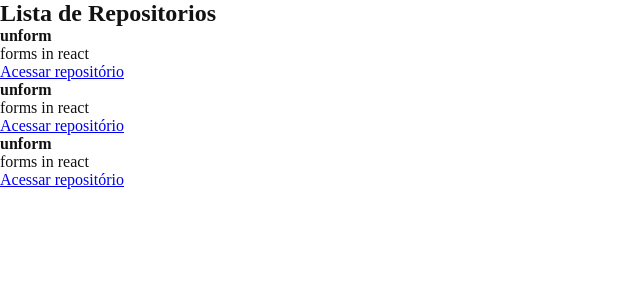
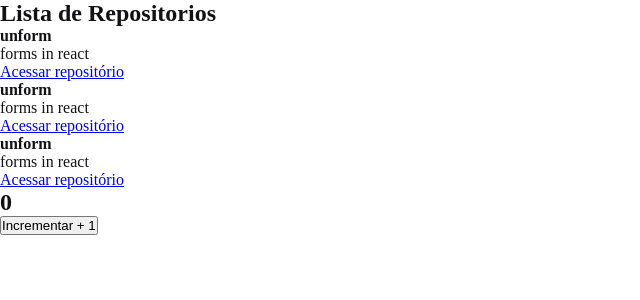
Before and after one commit to RenanTavaress/Github-Explorer-Ignite, a React app: page / in a window 1280 px wide. Shown: the top 300 px of the page, without its empty margins (0-640 px from the left). Built offline with nearby package versions, Linux system fonts and the light colour scheme.

Commit message:
Criando o componente de incrementar e instalando o refresh webpack plugin e configurando

```diff
--- a/package.json
+++ b/package.json
@@ -20,11 +20,13 @@
     "@babel/core": "^7.15.5",
     "@babel/preset-env": "^7.15.6",
     "@babel/preset-react": "^7.14.5",
+    "@pmmmwh/react-refresh-webpack-plugin": "^0.5.1",
     "babel-loader": "^8.2.2",
     "cross-env": "^7.0.3",
     "css-loader": "^6.3.0",
     "html-webpack-plugin": "^5.3.2",
     "node-sass": "^6.0.1",
+    "react-refresh": "^0.10.0",
     "sass-loader": "^12.1.0",
     "style-loader": "^3.3.0",
     "webpack": "^5.57.1",
--- a/src/App.jsx
+++ b/src/App.jsx
@@ -1,7 +1,13 @@
 import React from 'react'
+import { CountIncrement } from './components/CountIncrement'
 import { RepositoryList } from './components/RepositoryList'
 import './styles/global.scss'
 
 export function App(){
-   return <RepositoryList />
+   return (
+      <>
+      <RepositoryList />
+      <CountIncrement/>
+      </>
+   )
 }
--- /dev/null
+++ b/src/components/CountIncrement.jsx
@@ -0,0 +1,17 @@
+import React,{ useState } from "react"
+
+export function CountIncrement(){
+   const [counter, setCounter] = useState(0)
+
+   const increment = () => {
+      setCounter(counter + 1)
+   }
+
+   return (
+      <div>
+         <h2>{counter}</h2>
+
+         <button type="button" onClick={increment}>Incrementar + 1</button>
+      </div>
+   )
+}
--- a/webpack.config.js
+++ b/webpack.config.js
@@ -1,12 +1,13 @@
 const path = require('path')
 const HtmlWebpackPlugin = require('html-webpack-plugin')
+const RefreshWebpackPlugin = require('@pmmmwh/react-refresh-webpack-plugin')
 
 
-const iDevelopment = process.env.NODE_ENV !== 'production'
+const isDevelopment = process.env.NODE_ENV !== 'production'
 
 module.exports = {
-   mode: iDevelopment ? 'development' : 'production',
-   devtool: iDevelopment ?'eval-source-map': 'source-map',
+   mode: isDevelopment ? 'development' : 'production',
+   devtool: isDevelopment ?'eval-source-map': 'source-map',
    entry: path.resolve(__dirname, 'src', 'index.jsx'),
    output: {
       path: path.resolve(__dirname, 'dist'),
@@ -19,16 +20,24 @@
       static: path.join(__dirname, 'public')
    },
    plugins: [
+      isDevelopment && new RefreshWebpackPlugin(),
       new HtmlWebpackPlugin({
          template: path.resolve(__dirname, 'public', 'index.html')
       })
-   ],
+   ].filter(Boolean),
    module: {
       rules: [
          {
             test: /\.jsx$/,
             exclude: /node_modules/,
-            use: 'babel-loader',
+            use: {
+               loader: 'babel-loader',
+               options: {
+                  plugins: [
+                     isDevelopment&& require.resolve('react-refresh/babel')
+                  ].filter(Boolean)
+               }
+            },
          },
          {
             test: /\.scss$/,
```
